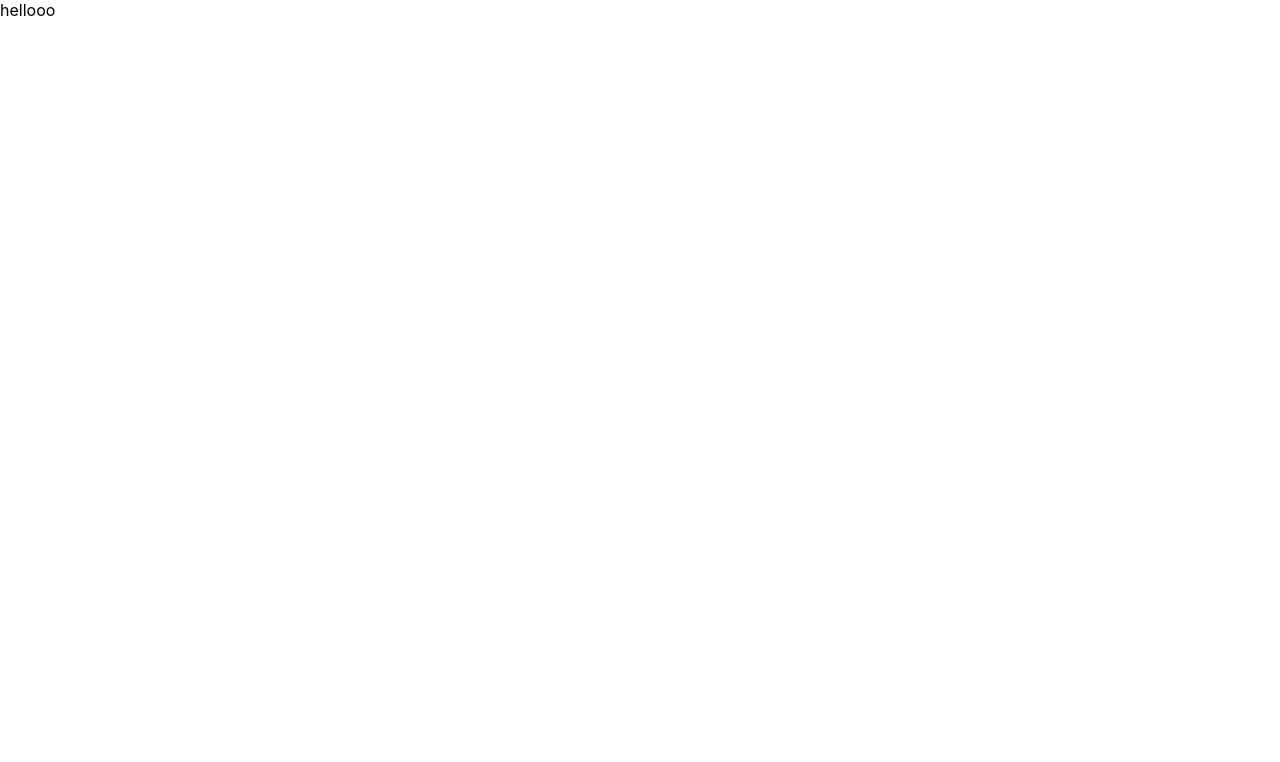
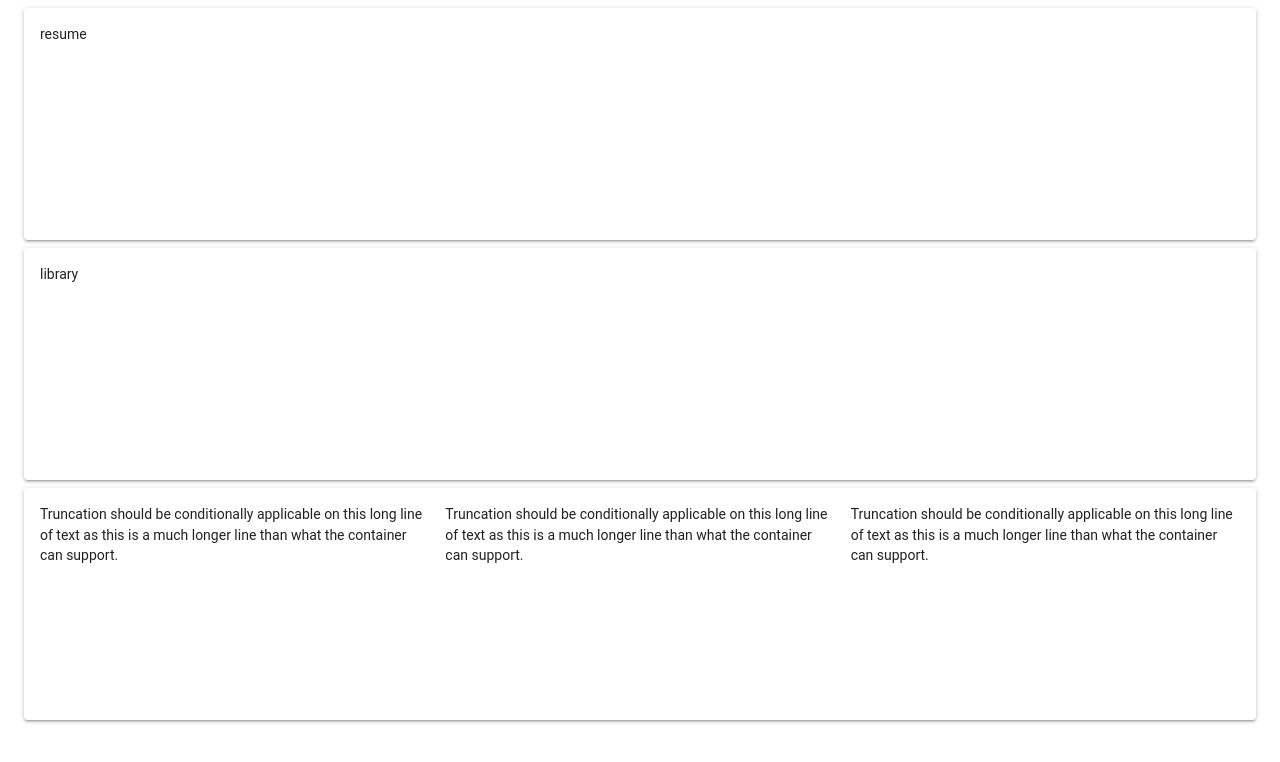
Before and after one commit to aviquez96/EagleReader, a React (Create React App) app: page / in a window 1280 px wide. Shown: the top 762 px of the page. Built offline with nearby package versions, Linux system fonts and the light colour scheme.

Commit message:
landing init

```diff
--- a/src/App.js
+++ b/src/App.js
@@ -1,11 +1,12 @@
 import React, { Component } from 'react';
 import './App.css';
+import Landing from "./page/landing/landing"
 
 class App extends Component {
   render() {
     return (
       <div className="App">
-        hellooo
+        <Landing/>
       </div>
     );
   }
--- a/src/page/landing/landing.jsx
+++ b/src/page/landing/landing.jsx
@@ -1,18 +1,66 @@
 import React, { Component, Fragment } from "react";
-import section from "./sections";
-import bg from "";
+import PropTypes from "prop-types";
+import Paper from "@material-ui/core/Paper";
+import { withStyles } from "@material-ui/core/styles";
+import Grid from "@material-ui/core/Grid";
+import Avatar from "@material-ui/core/Avatar";
+import Typography from "@material-ui/core/Typography";
 
-export class landing extends Component {
+const styles = theme => ({
+  root: {
+    flexGrow: 1,
+    overflow: "hidden",
+    padding: `0 ${theme.spacing.unit * 3}px`
+  },
+  paper: {
+    // maxWidth: 400,
+    height: "25vh",
+    margin: `${theme.spacing.unit}px auto`,
+    padding: theme.spacing.unit * 2
+  }
+});
+const message = `Truncation should be conditionally applicable on this long line of text
+ as this is a much longer line than what the container can support. `;
+
+export class Landing extends Component {
   render() {
+    const { classes } = this.props;
     return (
       <Fragment>
-        <div>Landing</div>
-        <section img={bg} title={"resume book"} />
-        <section img={bg} title={"voice commands"} />
-        <section img={bg} title={"toggle sound"} />
+        <div className={classes.root}>
+          <Paper className={classes.paper}>
+            <Grid container wrap="nowrap" spacing={16}>
+              <Grid item xs zeroMinWidth>
+                <Typography noWrap>{"resume"}</Typography>
+              </Grid>
+            </Grid>
+          </Paper>
+          <Paper className={classes.paper}>
+            <Grid container wrap="nowrap" spacing={16}>
+              <Grid item xs>
+                <Typography noWrap>{"library"}</Typography>
+              </Grid>
+            </Grid>
+          </Paper>
+          <Paper className={classes.paper}>
+            <Grid container wrap="nowrap" spacing={16}>
+              <Grid item xs={4} md={4} lg={4}>
+                <Typography>{message}</Typography>
+              </Grid>
+              <Grid item xs={4} md={4} lg={4}>
+                <Typography>{message}</Typography>
+              </Grid>
+              <Grid item xs={4} md={4} lg={4}>
+                <Typography>{message}</Typography>
+              </Grid>
+            </Grid>
+          </Paper>
+        </div>
       </Fragment>
     );
   }
 }
-
-export default landing;
+Landing.propTypes = {
+  classes: PropTypes.object.isRequired
+};
+export default withStyles(styles)(Landing);
```
Also changed, not shown: src/page/landing/sections.jsx (deleted, +0 -12 lines).
